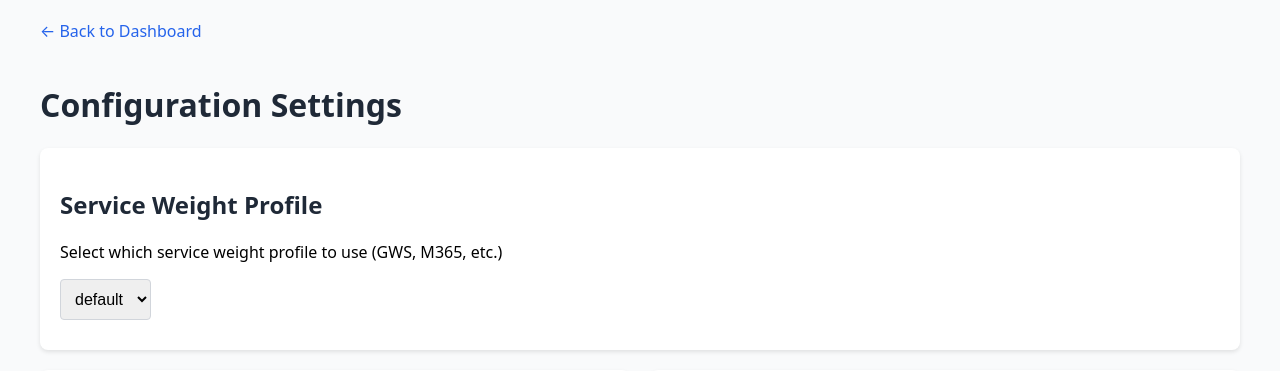
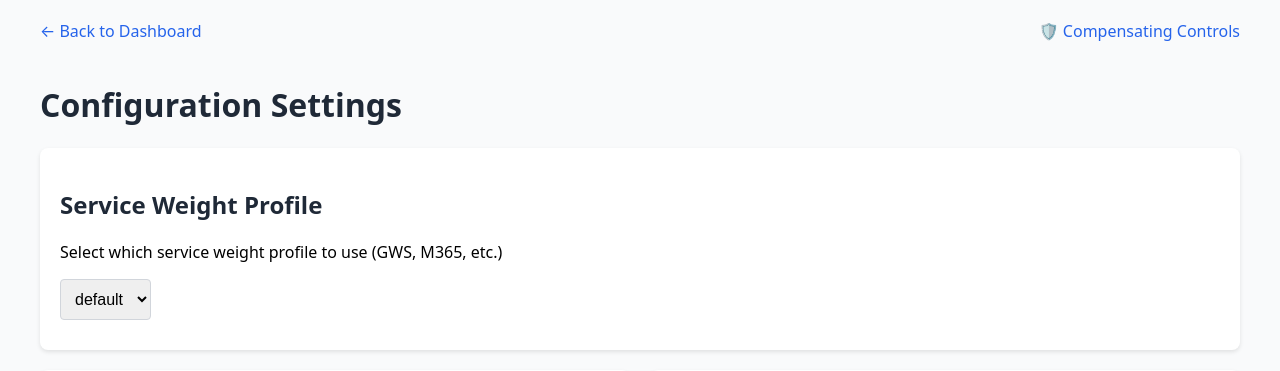
Before and after one commit to schmug/scubascore, a Flask app: page /settings in a window 1280 px wide. Shown: the top 371 px of the page. Run offline with Flask 3, Linux system fonts and the light colour scheme.

Commit message:
auto-claude: subtask-4-3 - Add navigation link to compensating controls in header
- Added 'Compensating Controls' navigation link to index.html header
- Added 'Compensating Controls' navigation link to settings.html header
- Added nav-links CSS class for proper link spacing and alignment
- Used shield emoji (🛡️) to match settings gear icon (⚙) pattern

```diff
--- a/templates/index.html
+++ b/templates/index.html
@@ -17,6 +17,7 @@
         @media (max-width: 768px) { .grid { grid-template-columns: 1fr; } }
 
         .nav { display: flex; justify-content: space-between; align-items: center; margin-bottom: 20px; }
+        .nav-links { display: flex; gap: 20px; align-items: center; }
         .nav a { color: #2563eb; text-decoration: none; font-weight: bold; }
 
         table { width: 100%; border-collapse: collapse; margin-top: 10px; }
@@ -68,7 +69,10 @@
 <body>
     <div class="nav">
         <h1>SCuBA Score Dashboard</h1>
-        <a href="/settings">⚙ Settings</a>
+        <div class="nav-links">
+            <a href="/compensating-controls">🛡️ Compensating Controls</a>
+            <a href="/settings">⚙ Settings</a>
+        </div>
     </div>
 
     <div class="grid">
--- a/templates/settings.html
+++ b/templates/settings.html
@@ -12,13 +12,20 @@
         button { background-color: #2563eb; color: white; padding: 10px 20px; border: none; border-radius: 4px; cursor: pointer; font-size: 16px; margin-top: 10px; }
         button:hover { background-color: #1d4ed8; }
         a { color: #2563eb; text-decoration: none; margin-bottom: 20px; display: inline-block; }
+        .nav { display: flex; justify-content: space-between; align-items: center; margin-bottom: 20px; }
+        .nav-links { display: flex; gap: 20px; align-items: center; }
         .success { color: green; margin-bottom: 10px; }
         .error { color: red; margin-bottom: 10px; }
         .grid { display: grid; grid-template-columns: 1fr 1fr; gap: 20px; }
     </style>
 </head>
 <body>
-    <a href="/">← Back to Dashboard</a>
+    <div class="nav">
+        <a href="/">← Back to Dashboard</a>
+        <div class="nav-links">
+            <a href="/compensating-controls">🛡️ Compensating Controls</a>
+        </div>
+    </div>
     <h1>Configuration Settings</h1>
 
     {% if request.args.get('saved') %}
```
